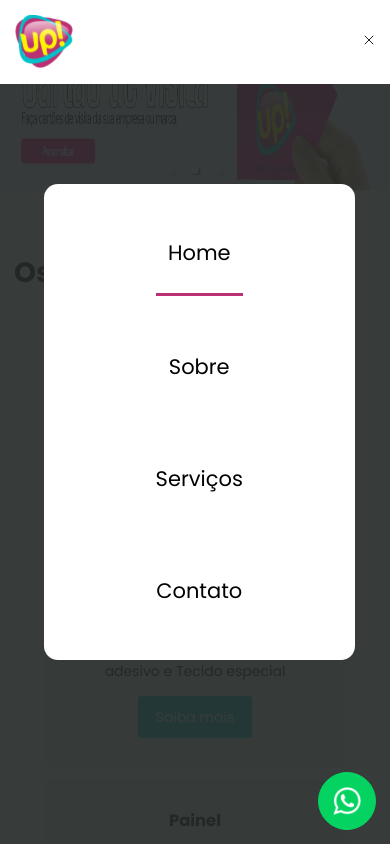
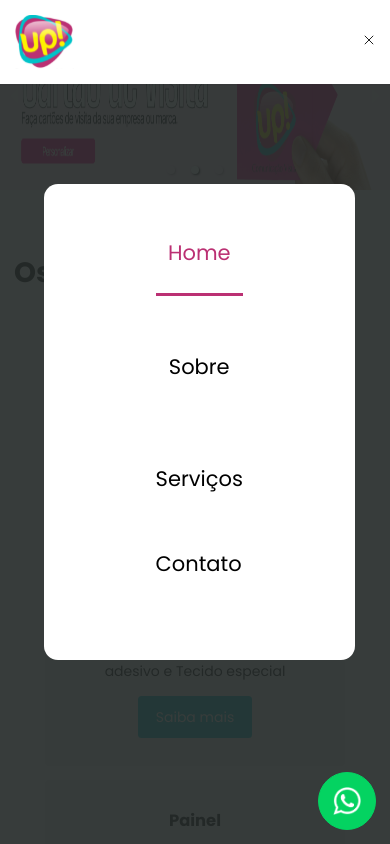
Before and after one commit to clevessonmendonca/up-website, a React (Vite) app: page / in a window 390 px wide. Both pictures are taken after a click on the element 369 px from the left and 42 px from the top of the page. Shown: the top 844 px of the page. Built offline with nearby package versions, Linux system fonts and the light colour scheme.

Commit message:
feat: header responsive

```diff
--- a/src/components/Header/index.tsx
+++ b/src/components/Header/index.tsx
@@ -33,7 +33,7 @@ export const Header = () => {
             <NavLink to="/">Home</NavLink>
             <NavLink to="/about">Sobre</NavLink>
             <NavLink to="/services">Serviços</NavLink>
-            {isActive ? <NavLink to="/contact">Contato</NavLink> : ""}
+            {isActive ? <NavLink className="link-mobile" to="/contact">Contato</NavLink> : ""}
           </ul>
         </nav>
         <Button name="Contato" url="/contact" />
--- a/src/components/Header/styles.css
+++ b/src/components/Header/styles.css
@@ -17,7 +17,8 @@ header .container {
   z-index: 99;
 }
 
-header .container nav, header .container .navbar  {
+header .container nav,
+header .container .navbar {
   display: flex;
   gap: 2rem;
 }
@@ -30,7 +31,8 @@ header .container nav a {
   color: black;
 }
 
-header .mobile-nav {
+header .mobile-nav,
+header .active-navbar .link-mobile {
   display: none;
 }
 
@@ -47,7 +49,8 @@ header .container nav a.active {
     width: 60px;
   }
 
-  header .container nav, header .primary-button {
+  header .container nav,
+  header .primary-button {
     display: none;
     height: 0;
   }
@@ -104,4 +107,12 @@ header .container nav a.active {
     display: block;
     z-index: 999;
   }
+
+  header .active-navbar .link-mobile {
+    display: block;
+  }
+
+  header .container nav a.active {
+    color: var(--violet-800);
+  }
 }
```
